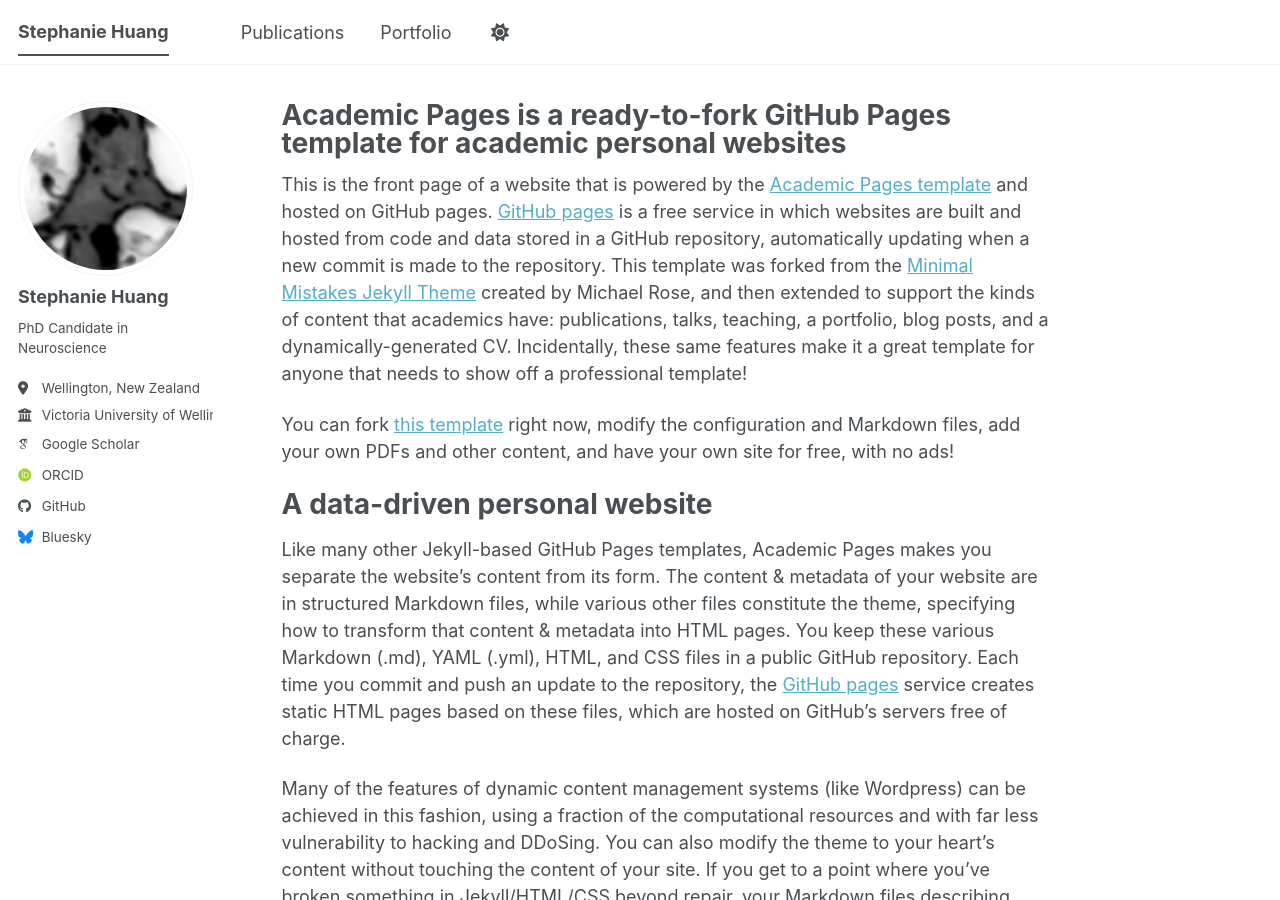
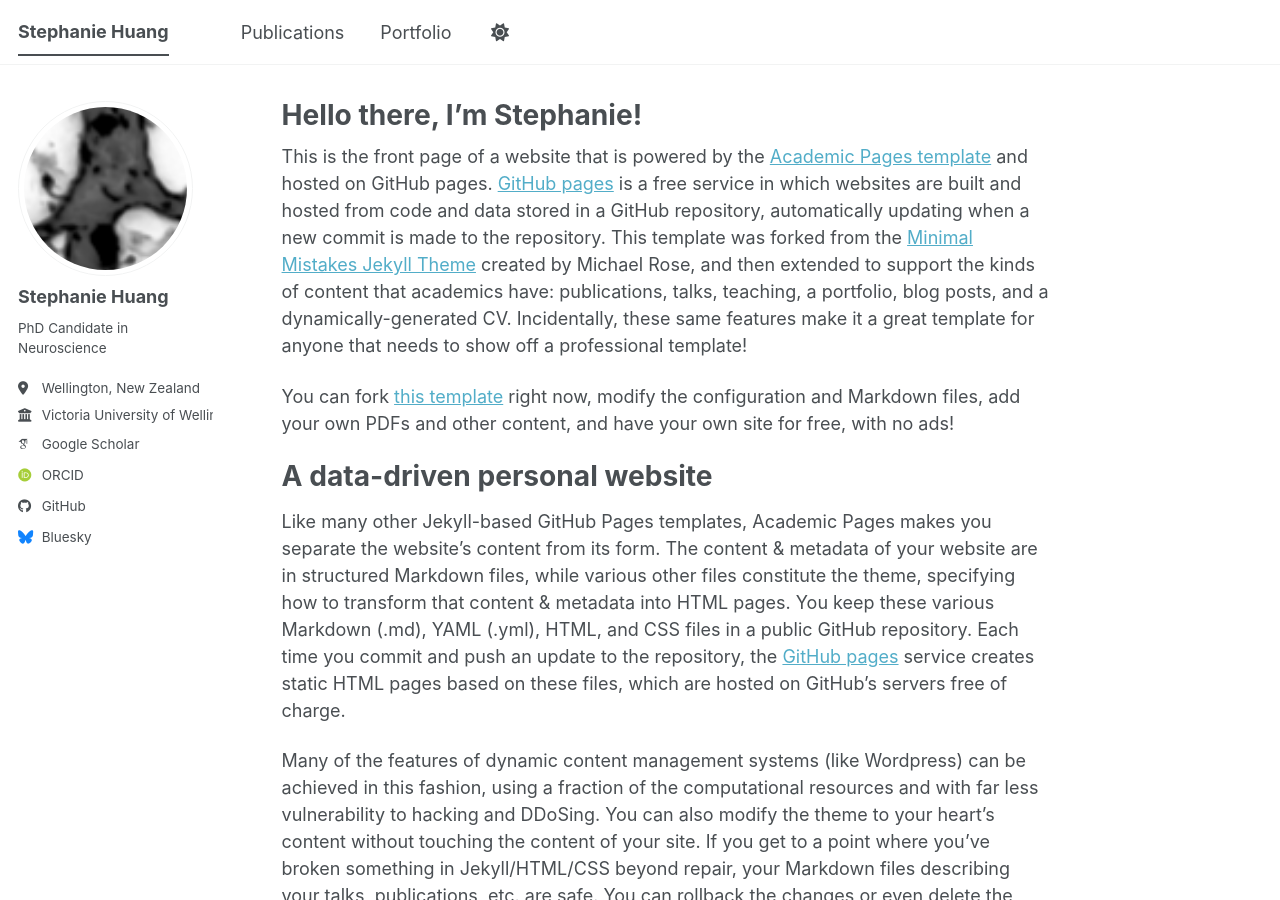
Before and after one commit to stephaniejh/stephaniejh.github.io, a Jekyll site: the page built from _pages/about.md, in a window 1280 px wide and 900 px high. Built offline with Jekyll 4.4.1, drawn with Linux system fonts in a browser that asks for light colours; some web fonts are replaced; a script bundle is joined from its source files by our own code; library files that are not in the unit come from our copies.

Commit message:
Update about.md
changed title

```diff
--- a/_pages/about.md
+++ b/_pages/about.md
@@ -1,6 +1,6 @@
 ---
 permalink: /
-title: "Academic Pages is a ready-to-fork GitHub Pages template for academic personal websites"
+title: "Hello there, I'm Stephanie!"
 author_profile: true
 redirect_from:
   - /about/
```
